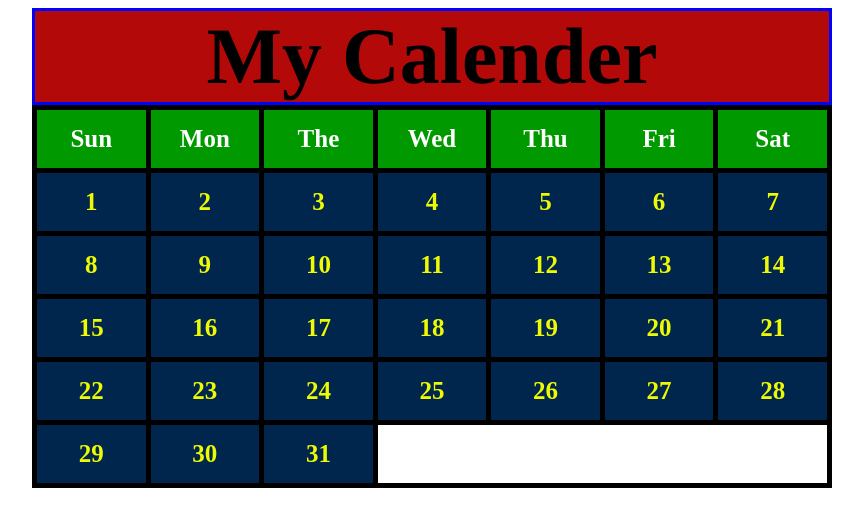
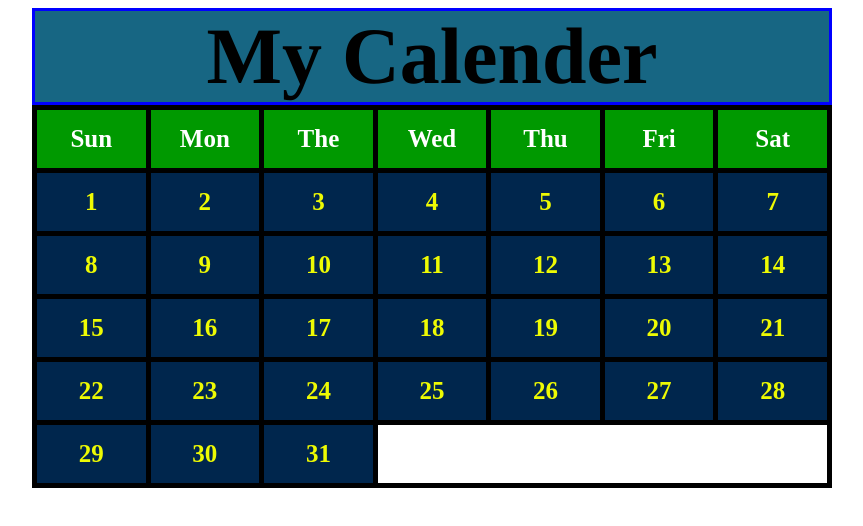
Before and after one commit to Sabbir-45/calender, a plain HTML site: page index.html in a window 1280 px wide. Shown: the whole page, without its empty margins (208-1071 px from the left). Drawn offline with Linux system fonts and the light colour scheme.

Commit message:
second commit

```diff
--- a/styles.css
+++ b/styles.css
@@ -8,7 +8,7 @@
 }
 .month{
     text-align: center;
-    background: rgb(180, 9, 9);
+    background: rgb(23, 102, 131);
     font-size: 80px;
     gap: 1px;
     color: black;
```
